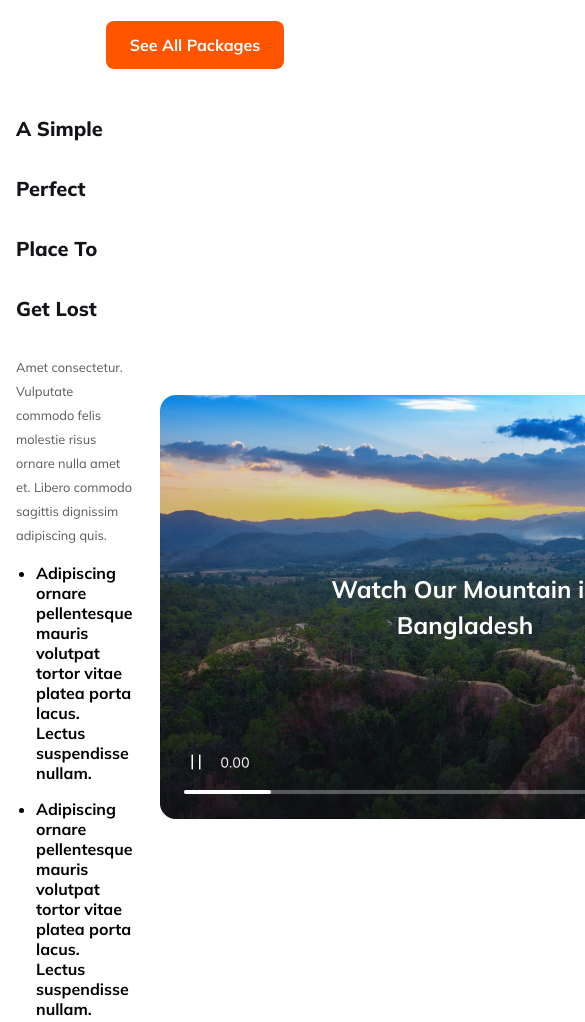
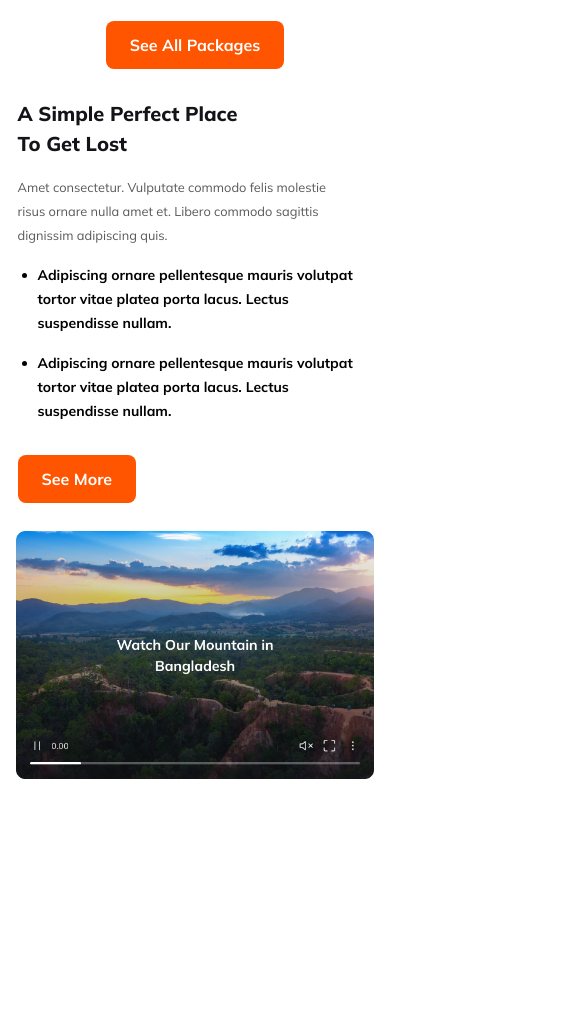
Before and after one commit to Morshedul-developer/hero-travel, a plain HTML site: page index.html in a window 390 px wide. Shown: the part 6051-7073 px from the top of the page, 585 px wide, since content can reach past the window. After the commit the page ends 6864 px from the top, so only its background shows below. Drawn offline with Linux system fonts and the light colour scheme.

Commit message:
made the mountain section responsive

```diff
--- a/styles/responsive.css
+++ b/styles/responsive.css
@@ -158,6 +158,25 @@
   #dis-3 {
     margin-bottom: 24px;
   }
+
+  .mountain{
+    flex-direction: column;
+  }
+  .mountain-image > img{
+    width: 100%;
+  }
+  .mountain-info .section-title{
+    max-width: 248px;
+    line-height: 30px;
+  }
+  .mountain-info .section-para,
+  .mountain-info > ul > li{
+    max-width: 335px;
+    line-height: 24px;
+  }
+  .mountain-info > ul > li{
+    font-size: .875rem;
+  }
 }
 
 @media screen and (min-width: 577px) and (max-width: 992px) {
@@ -233,4 +252,11 @@
   .discount-container > div {
     padding: 24px;
   }
+
+  .mountain{
+    flex-direction: column;
+  }
+  .mountain-image > img{
+    width: 100%;
+  }
 }
--- a/styles/style.css
+++ b/styles/style.css
@@ -429,4 +429,5 @@ nav > ul li:first-child a {
 }
 .mountain-info > ul > li{
   font-weight: 700;
+  line-height: 26px;
 }
```
